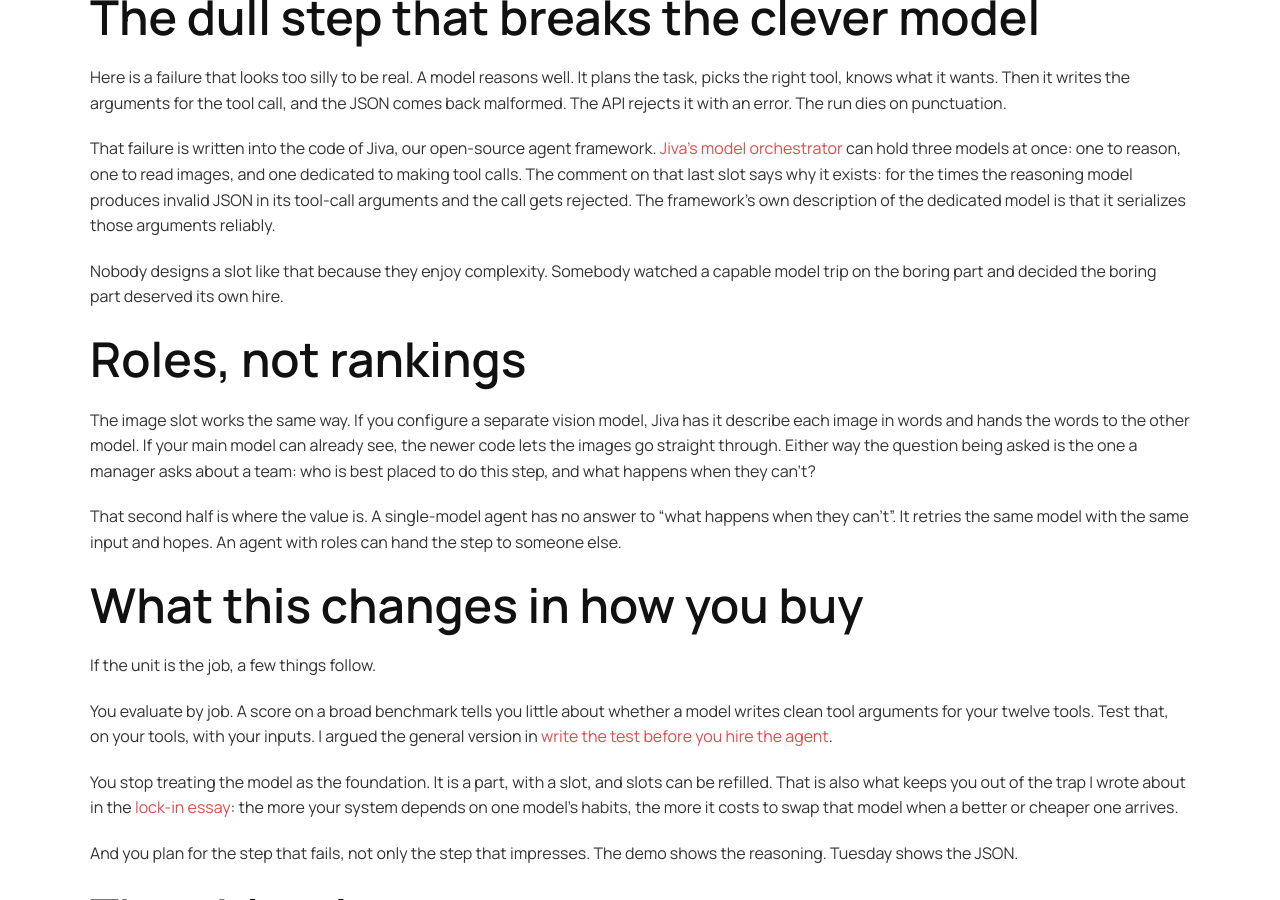
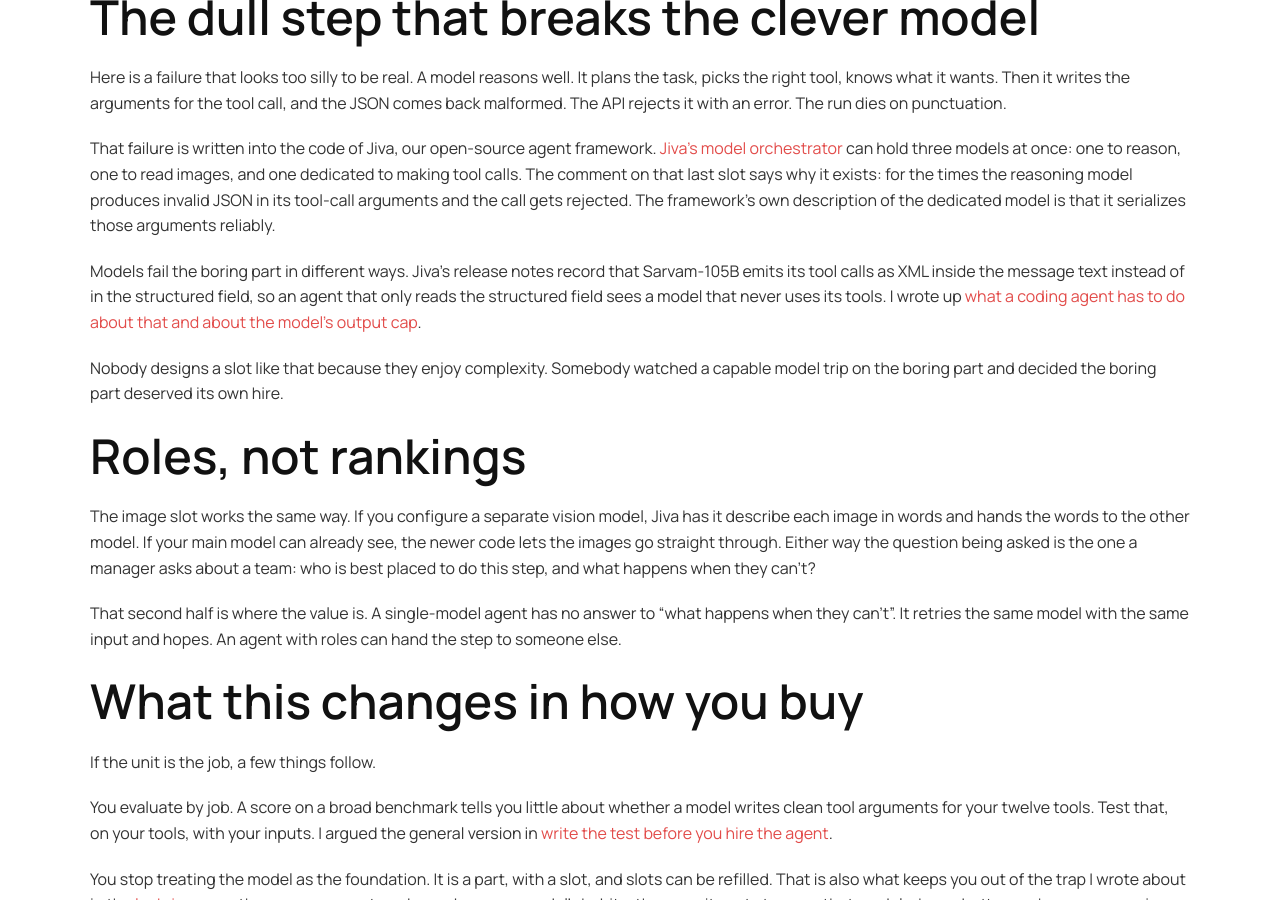
Before and after one commit to gritsa/www-gritsa.github.io, a Jekyll site: the page built from _posts/2026-11-16-pick-a-model-for-each-job.md, in a window 1280 px wide and 900 px high, scrolled down 1585 px. Built offline with Jekyll 4.4.1, drawn with Linux system fonts in a browser that asks for light colours.

Commit message:
Link the Sarvam-105B guide from the pick-a-model post

```diff
--- a/_posts/2026-11-16-pick-a-model-for-each-job.md
+++ b/_posts/2026-11-16-pick-a-model-for-each-job.md
@@ -26,6 +26,8 @@ Here is a failure that looks too silly to be real. A model reasons well. It plan
 
 That failure is written into the code of Jiva, our open-source agent framework. [Jiva's model orchestrator](https://github.com/KarmaloopAI/Jiva) can hold three models at once: one to reason, one to read images, and one dedicated to making tool calls. The comment on that last slot says why it exists: for the times the reasoning model produces invalid JSON in its tool-call arguments and the call gets rejected. The framework's own description of the dedicated model is that it serializes those arguments reliably.
 
+Models fail the boring part in different ways. Jiva's release notes record that Sarvam-105B emits its tool calls as XML inside the message text instead of in the structured field, so an agent that only reads the structured field sees a model that never uses its tools. I wrote up [what a coding agent has to do about that and about the model's output cap](/blog/2026/10/28/run-a-coding-agent-on-sarvam-105b/).
+
 Nobody designs a slot like that because they enjoy complexity. Somebody watched a capable model trip on the boring part and decided the boring part deserved its own hire.
 
 ## Roles, not rankings
```
